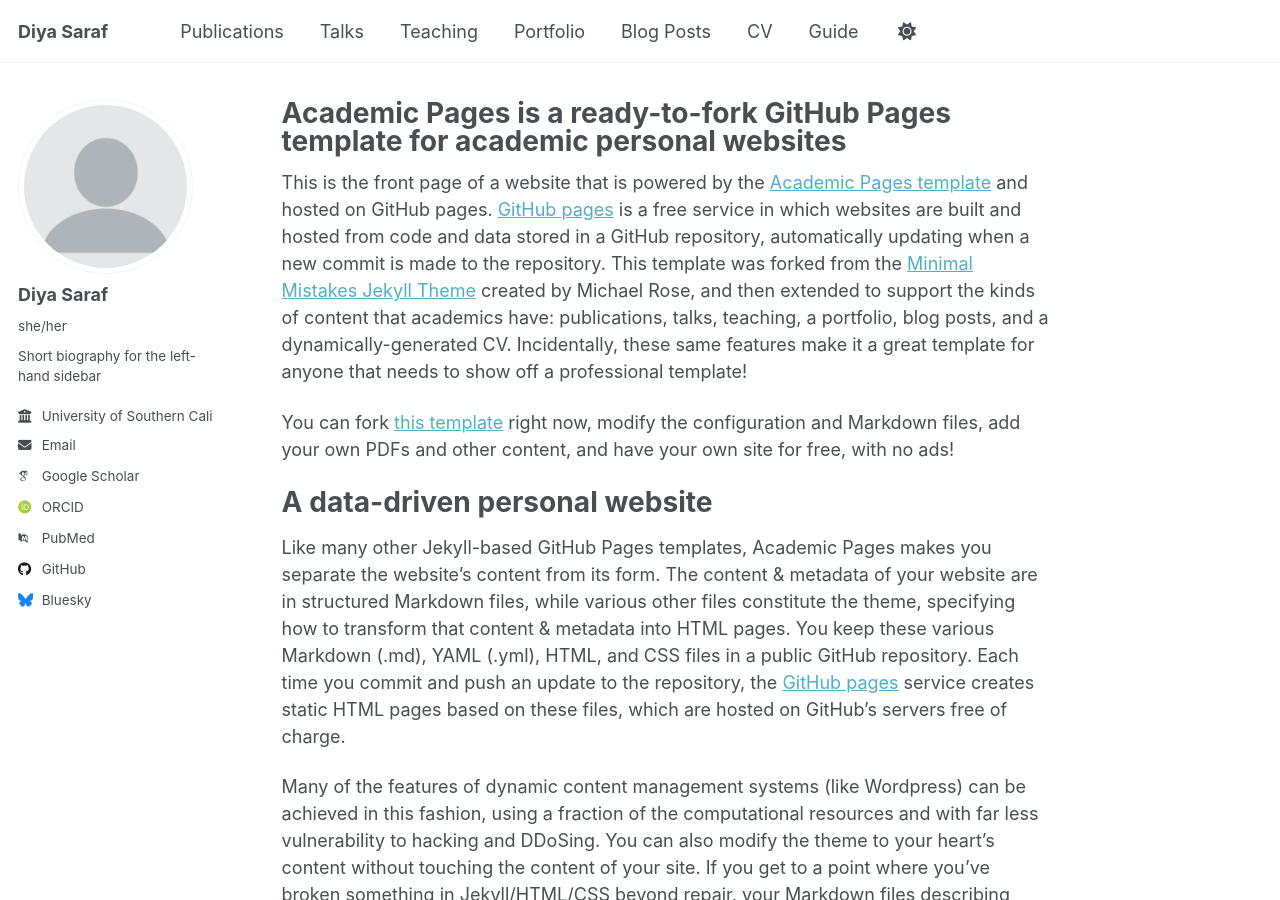
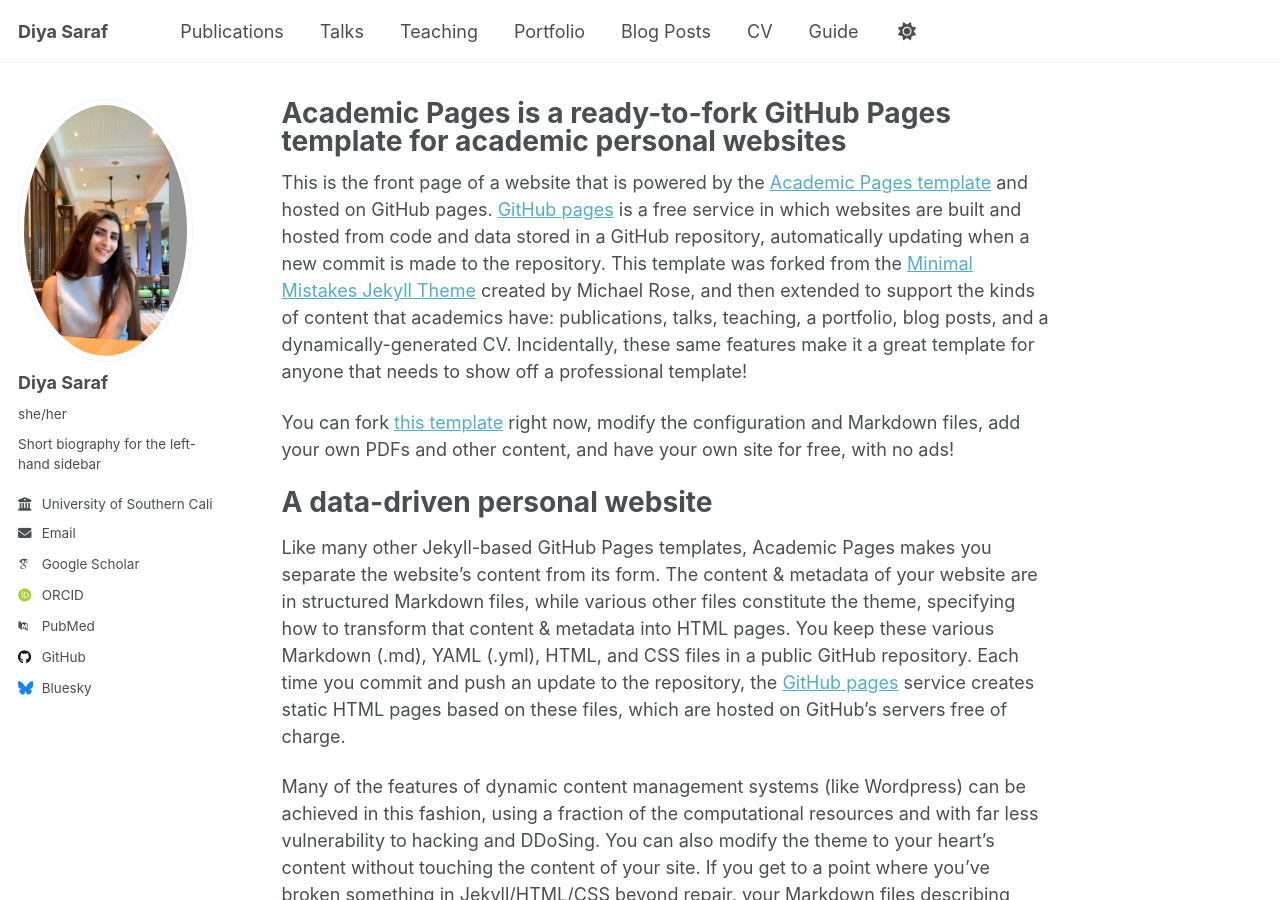
Before and after one commit to ds257/ds25.github.io, a Jekyll site: the page built from _pages/about.md, in a window 1280 px wide and 900 px high. Built offline with Jekyll 4.4.1, drawn with Linux system fonts in a browser that asks for light colours; some web fonts are replaced; a script that is not in the unit is left out.

Commit message:
Update _config.yml

```diff
--- a/_config.yml
+++ b/_config.yml
@@ -22,7 +22,7 @@ repository               : "ds257/ds25.github.io"
 #               Additional customization can be done by editing /_includes/author-profile.html
 author:
   # Biographic information
-  avatar           : "profile.png"
+  avatar           : "diya.png"
   name             : "Diya Saraf"
   pronouns         : "she/her"
   bio              : "Short biography for the left-hand sidebar"
```
